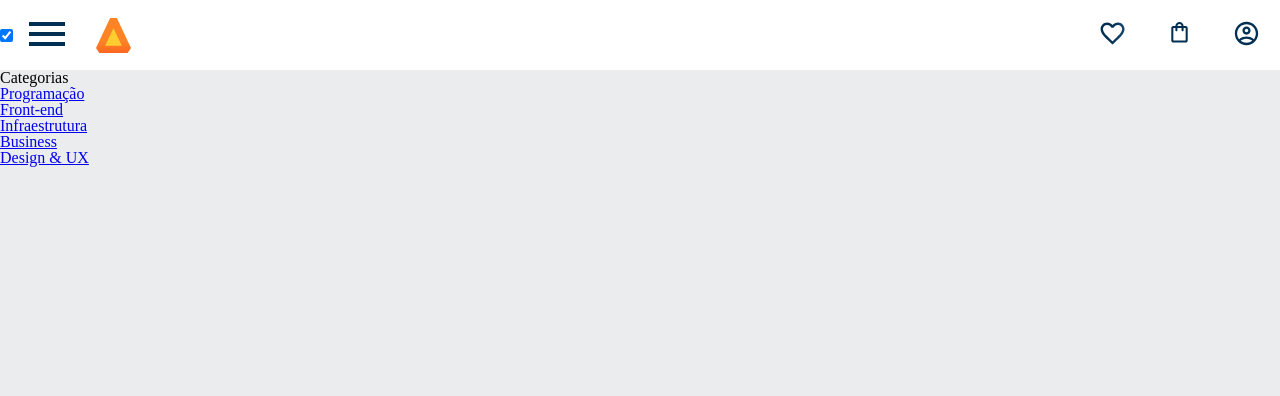
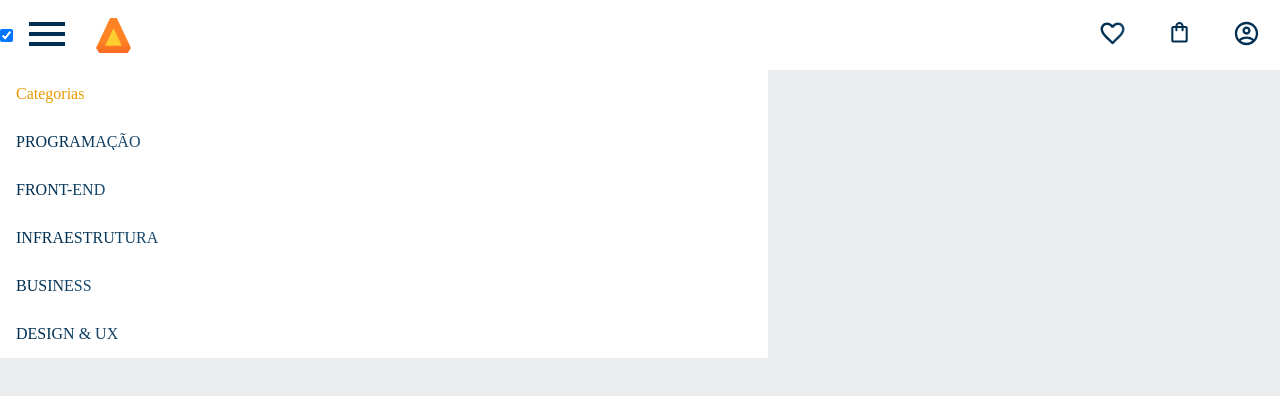
Before and after one commit to arthur10vieira/alurabooks-aula01, a plain HTML site: page index.html in a window 1280 px wide. Both pictures are taken after a click on the checkbox 6 px from the left and 35 px from the top of the page. Drawn offline with Linux system fonts and the light colour scheme.

Commit message:
Customizando menu do cabecalho

```diff
--- a/src/styles/estilo.css
+++ b/src/styles/estilo.css
@@ -3,6 +3,8 @@
 :root {
     --cor-de-fundo: #EBECEE;
     --branco: #FFF;
+    --laranja: #EB9B00;
+    --azul-degrade: linear-gradient(97.54deg, #002F52 35.49%, #326589 165.37%);
 }
 
 * {
--- a/src/styles/header.css
+++ b/src/styles/header.css
@@ -29,8 +29,27 @@
     display: none;
     position: absolute;
     top: 100%;
+    width: 60vw;
 }
 
 .container__botao__menu:checked~.lista__menu {
     display: block;
 }
+
+.lista__menu__titulo,
+.lista__menu__item {
+    padding: 1em;
+    background-color: var(--branco);
+}
+
+.lista__menu__titulo {
+    color: var(--laranja);
+}
+
+.lista__menu_link {
+    background: var(--azul-degrade);
+    background-clip: text;
+    -webkit-background-clip: text;
+    -webkit-text-fill-color: transparent;
+    text-transform: uppercase;
+}
```
